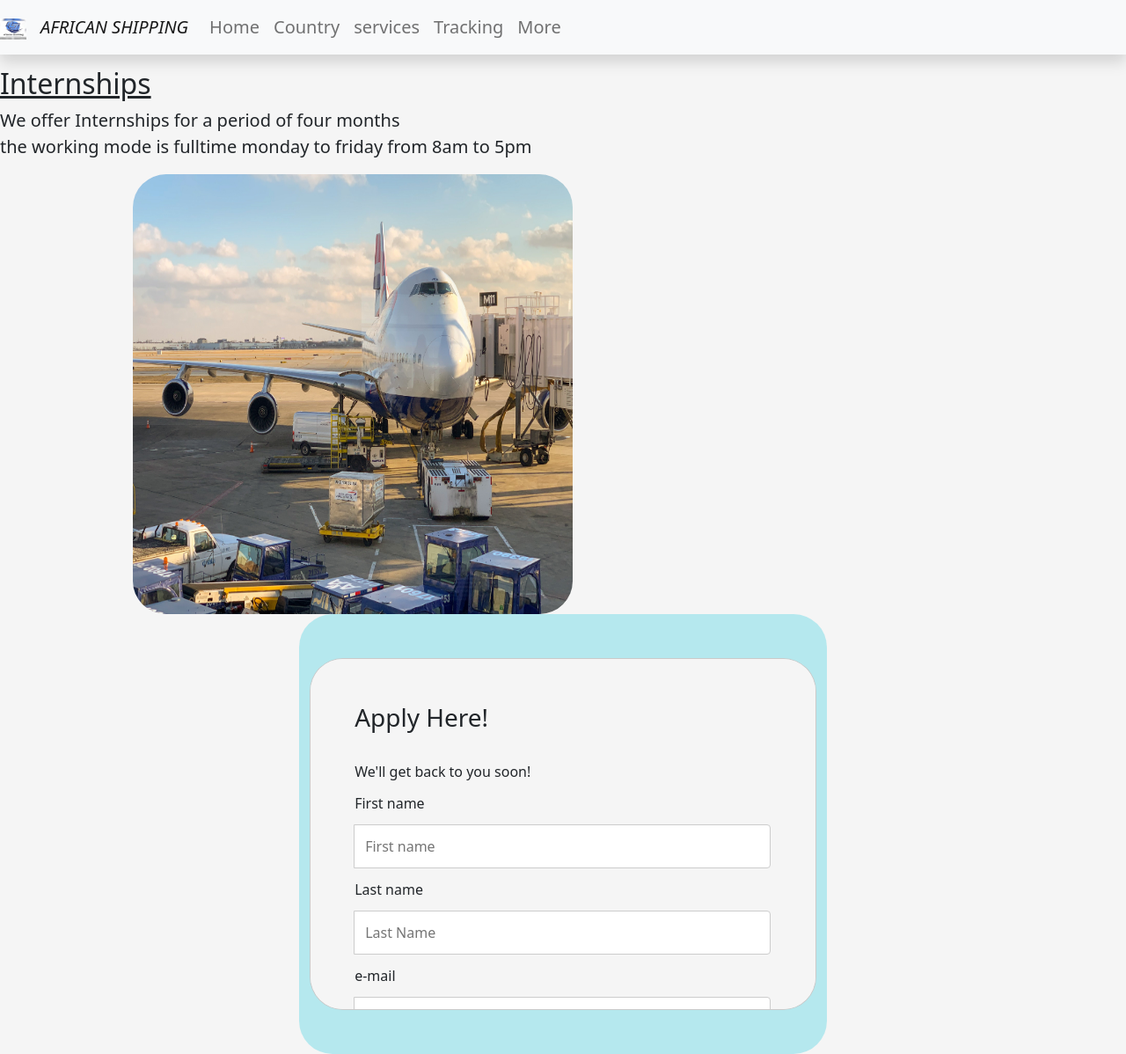
After one commit to techclubgrp1/shipping_app_project, a PHP site: page /internships.html in a window 1280 px wide. The commit adds this page. Shown: the whole page at 88% size. Run offline with PHP 8.4, Linux system fonts and the light colour scheme.

Commit message:
internships page

```diff
--- a/contact_us.html
+++ b/contact_us.html
@@ -104,7 +104,7 @@
                     <ul class="submenu">
                       <li><a href="#" class="nav-link">Mission</a></li>
                       <li><a href="#" class="nav-link">Vision</a></li>
-                      <li><a href="#" class="nav-link">Internships</a></li>
+                      <li><a href="internships.html" class="nav-link">Internships</a></li>
                       <li><a href="contact_us.html"  class="nav-link">contact Us</a></li>
                       <li><a href="#" class="nav-link">About Us</a></li>
                     </ul>
--- /dev/null
+++ b/internships.html
@@ -0,0 +1,197 @@
+<!DOCTYPE html>
+<html lang="en">
+<head>
+    <meta charset="UTF-8">
+    <meta http-equiv="X-UA-Compatible" content="IE=edge">
+    <meta name="viewport" content="width=device-width, initial-scale=1.0">
+    <title>Document</title>
+    <link rel="stylesheet" href="bootstrap-5.2.0/css/bootstrap.min.css">
+    <link rel="stylesheet" href="style.css">
+    <link rel="stylesheet" href="font-awesome/css/font-awesome.min.css">
+
+    <style>
+      .header{
+        padding-top: 2cm;
+        font-size: 20px;
+      }
+      .section1{
+        height: 500px;
+        width: 500px;
+        text-align: center;
+        padding-left: 4cm;
+        border-radius: 2cm;
+      }
+       .section1 img{
+        width: 500px;
+        height: 500px;
+        padding-left:0cm;
+        border-radius: 1cm;
+
+      }
+      .section2 {
+          scroll-behavior: smooth;
+          display: flex;
+          align-items: center;
+          justify-content: center;
+         height: 500px;
+         width: 600px;
+          background: rgba(35, 201, 223, 0.3);
+          overflow-y: scroll;
+          margin-left: 9cm;
+          border-radius: 1cm;
+      }
+      .flex-row {
+          display: flex
+      }
+      .wrapper {
+          border: 1px solid #4b00ff;
+          border-right: 0;
+      }
+
+
+      *{
+      box-sizing: border-box;
+      }
+
+      input[type=text], select, textarea {
+        width: 100%;
+        padding: 12px;
+        border: 1px solid #ccc;
+        border-radius: 4px;
+        resize: vertical;
+      }
+
+      label {
+        padding: 12px 12px 12px 0;
+        display: inline-block;
+      }
+
+      input[type=submit] {
+        background-color: #0489aa;
+        color: white;
+        padding: 12px 20px;
+        border: none;
+        border-radius: 10px;
+        cursor: pointer;
+        float: right;
+      }
+
+    .card {
+        border-radius: 1cm;
+        background-color: #f2f2f2;
+        padding: 50px;
+        height: 400px;
+        width: 700px;
+        overflow: auto;
+
+      }
+
+    </style>
+</head>
+<body>
+    <!-- navigation bar  starts here -->
+    <nav class="navbar navbar-expand-lg bg-light fixed-top shadow">
+
+        <a class="navbar-brand" href="index.html">
+            <!--the image  -->
+            <img src="images/WhatsApp Image 2023-05-21 at 14.53.12.jpeg" alt="" width="30" height="24">
+          </a>
+        <a href="index.html" class="navbar-brand"> <i>AFRICAN SHIPPING</i>
+
+             </a>
+             <!-- hamburger icon -->
+        <button class="navbar-toggler" type="button" data-bs-toggle="collapse" data-bs-target="#navbarOptions" aria-controls="navbarOptions" aria-expanded="false" aria-label="Toggle navigation">
+            <span class="navbar-toggler-icon"></span>
+        </button>
+
+
+
+        <div class="collapse navbar-collapse" id="navbardisplaynavigations">
+            <nav class="navbar-nav" >
+                <ul class="navbar-nav me-auto mb-2 mb-lg-0">
+                  <li class="nav-item"><a href="index.html" class="nav-link"style="font-size: 20px;">Home</a></li>
+                  <li><a href="#"  class="nav-link" style="font-size: 20px;">Country</a>
+                    <ul class="submenu">
+                        <li><a href="#" class="nav-link" >United States</a></li>
+                        <li><a href="#" class="nav-link">Canada</a></li>
+                        <li><a href="#" class="nav-link">Kenya</a></li>
+                        <li><a href="#"  class="nav-link">South Africa</a></li>
+                      </ul>
+                </li>
+                <li><a href="services.html"  class="nav-link" style="font-size: 20px;">services</a></li>
+                  <li><a href="#"  class="nav-link" style="font-size: 20px;">Tracking</a></li>
+                  <li><a href="#"  class="nav-link" style="font-size: 20px;">More</a>
+                    <ul class="submenu">
+                      <li><a href="#" class="nav-link">Mission</a></li>
+                      <li><a href="#" class="nav-link">Vision</a></li>
+                      <li><a href="internships.html" class="nav-link">Internships</a></li>
+                      <li><a href="contact_us.html"  class="nav-link">contact Us</a></li>
+                      <li><a href="#" class="nav-link">About Us</a></li>
+                    </ul>
+                  </li>
+                </ul>
+              </nav>
+    </nav>
+    <div class="header">
+      <h2><u>Internships</u> </h2>
+      <p>We offer Internships for a period of four months <br> the working mode is fulltime monday to friday from 8am to 5pm
+
+      </p>
+    </div>
+    <!--  CONTAINER -->
+    <div class="container-fluid">
+      <div class="row">
+
+        <!-- SECTION 1 -->
+        <div class="section1 col-lg-6">
+          <img src="images/patrick-campanale-oCsQLKENz34-unsplash.jpg"  alt="">
+        </div>
+
+        <!-- SECTION 2 -->
+        <div class=" section2 col-lg-6">
+          <div class="card" style="background-color: whitesmoke;margin-top:0px;">
+            <h3><div class="title">Apply Here!</div></h3>
+            <br>
+            <div class="title-info">We'll get back to you soon!</div>
+
+            <form action="" method="" class="form">
+                <div class="input-group">
+                    <label for="first-name">First name</label>
+                    <input type="text" name="first_name" id="first-name" placeholder="First name">
+                </div>
+
+                <div class="input-group">
+                    <label for="last-name">Last name</label>
+                    <input type="text" name="last_name" id="last-name" placeholder="Last Name">
+
+                </div>
+
+                <div class="input-group">
+                    <label for="e-mail">e-mail</label>
+                    <input type="text" name="e-mail" id="e-mail" placeholder="e-mail">
+
+                </div>
+
+                <div class="textarea-group">
+                    <label for="education">Level of Education </label>
+                    <select name="" id="" aria-label="">
+                      <option selected="">Select your level of education</option>
+                      <option value="">Diploma</option>
+                      <option value="">Degree</option>
+                      <option value="">Certificate</option>
+                    </select>
+
+                </div>
+
+                <div class="button-div pt-3">
+                    <button class="btn btn-primary"  type="submit">Send</button>
+                </div>
+             </form>
+          </div>
+        </div>
+      </div>
+
+    </div>
+
+</body>
+</html>
--- a/navbar.html
+++ b/navbar.html
@@ -46,7 +46,7 @@
                     <ul class="submenu">
                       <li><a href="#" class="nav-link">Mission</a></li>
                       <li><a href="#" class="nav-link">Vision</a></li>
-                      <li><a href="#" class="nav-link">Internships</a></li>
+                      <li><a href="internships.html" class="nav-link">Internships</a></li>
                       <li><a href="contact_us.html"  class="nav-link">contact Us</a></li>
                       <li><a href="#" class="nav-link">About Us</a></li>
                     </ul>
--- a/style.css
+++ b/style.css
@@ -1,12 +1,7 @@
 body{
  background-color: whitesmoke;
+}
 
-}
-img{
-    border-radius: 1cm;
-    height: 1.2cm;
-    width: 1.2cm;
-}
   nav ul {
     list-style-type: none;
     margin: 0;
@@ -37,60 +32,3 @@ img{
     border: 1px solid #ccc;
     padding: 10px;
   }
-  .container{
-    padding-top: 2.5cm;
-
-    max-width: max-content;
-
-  }
-  .header{
-    background-image: url(images/ship1.jpg);
-    background-position: center;
-    background-repeat: no-repeat;
-    background-size: cover;
-    height: 10cm;
-    border-radius: 1.5cm;
-    padding-top: 0.5cm;
-
-  }
-  .section1{
-
-    max-width: max-content;
-    height: 9cm;
-    width: 9cm;
-    border-radius: 1.5cm;
-    background-color: #1300cd;
-    text-align: center;
-    font-size: 35px;
-    color: white;
-    padding-top: 1cm;
-    margin-left: 35%;
-  }
-  .section1 img:hover{
-
-  }
-
-  .section2{
-    background-image: url(images/ship2.jpg);
-    background-position: center;
-    background-repeat: no-repeat;
-    background-size: cover;
-    height: 10cm;
-    border-radius: 1.5cm;
-    padding-top: 0.5cm;
-    text-align: center;
-    color: black;
-
-
-  }
-  .section2 ul{
-    align-items: center;
-    list-style: none;
-    align-content: center;
-    overflow: hidden;
-
-  }
-  .section2 ul a li{
-    display: inline;
-    color: black;
-  }
```
Also changed, not shown: index.html (+100 -6 lines), services.html (+53 -5 lines).
